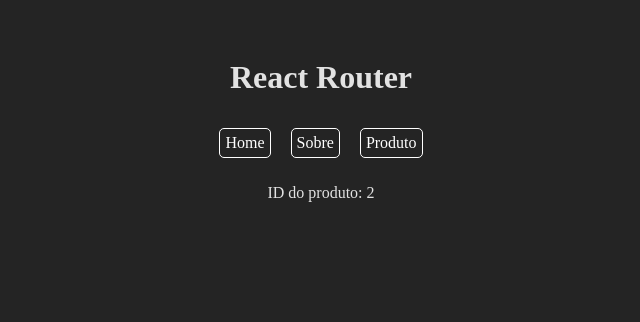
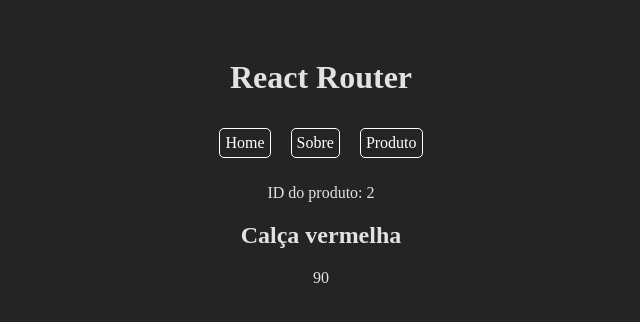
Before and after one commit to LuanneZati/REACT, a React (Vite) app in the folder 9_Router/: page /products/2 in a window 1280 px wide. Shown: the top 322 px of the page, without its empty margins (319-959 px from the left). Built offline with nearby package versions, Linux system fonts and the light colour scheme; data requests are answered from the project's data file.

Commit message:
Loading data

```diff
--- a/9_Router/src/pages/Product.jsx
+++ b/9_Router/src/pages/Product.jsx
@@ -1,13 +1,24 @@
 import { useParams } from "react-router-dom"
+import { useFetch } from "../hooks/useFetch"
 
 const Product = () => {
-  const {id} = useParams()
-
+    const { id } = useParams()
+    const url = "http://localhost:3000/products/" + id
+    const { data:product, loading, error } = useFetch(url)
+    console.log(product)
     return (
-    <div>
-        <p>ID do produto: {id}</p>
-    </div>
-  )
+        <div>
+            <p>ID do produto: {id}</p>
+            {error && <p>Ocorreu um erro</p>}
+            {loading && <p>Carregando...</p>}
+            {product && (
+                <div>
+                    <h2>{product.name}</h2>
+                    <p>{product.price}</p>
+                </div>
+            )}
+        </div>
+    )
 }
 
 export default Product
```
